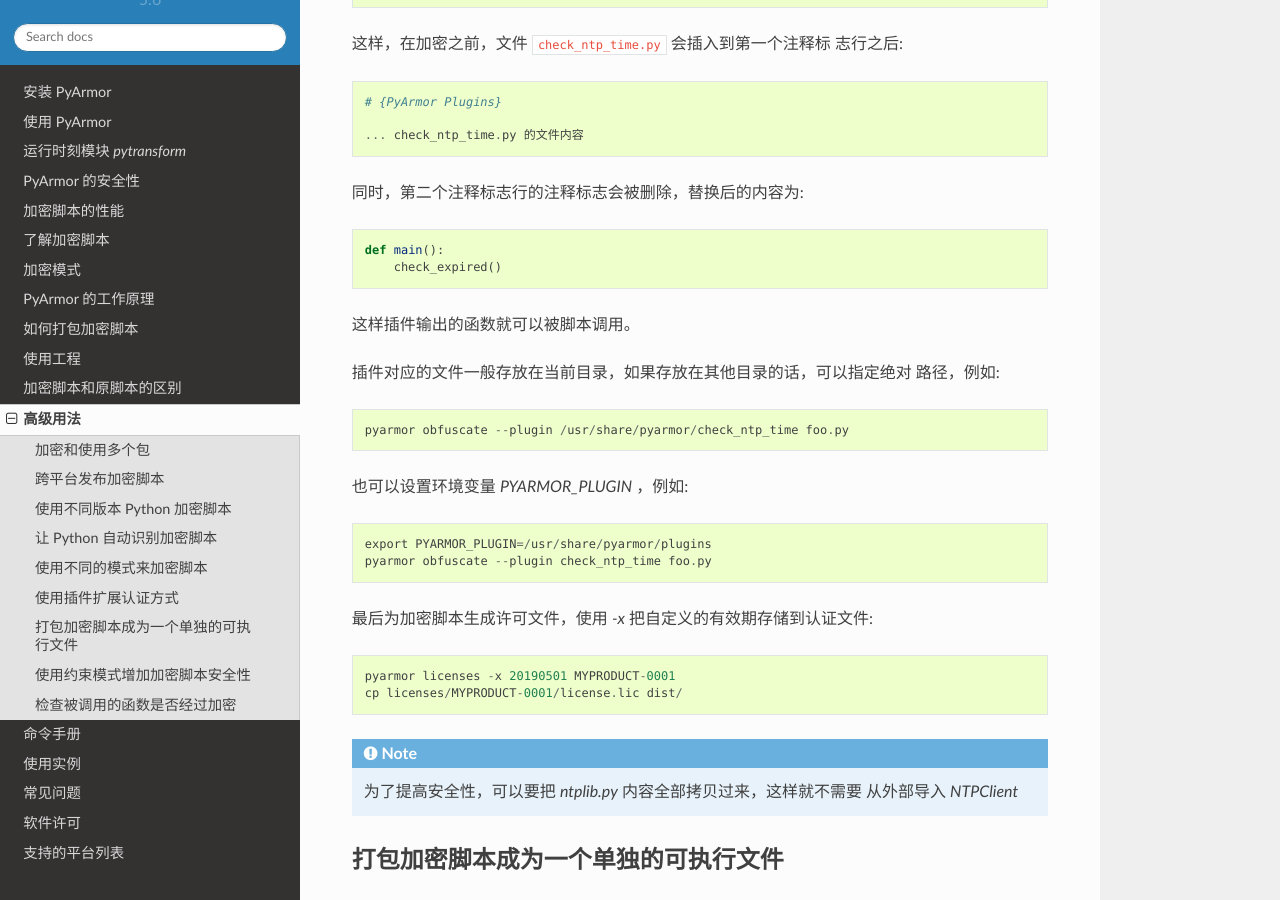
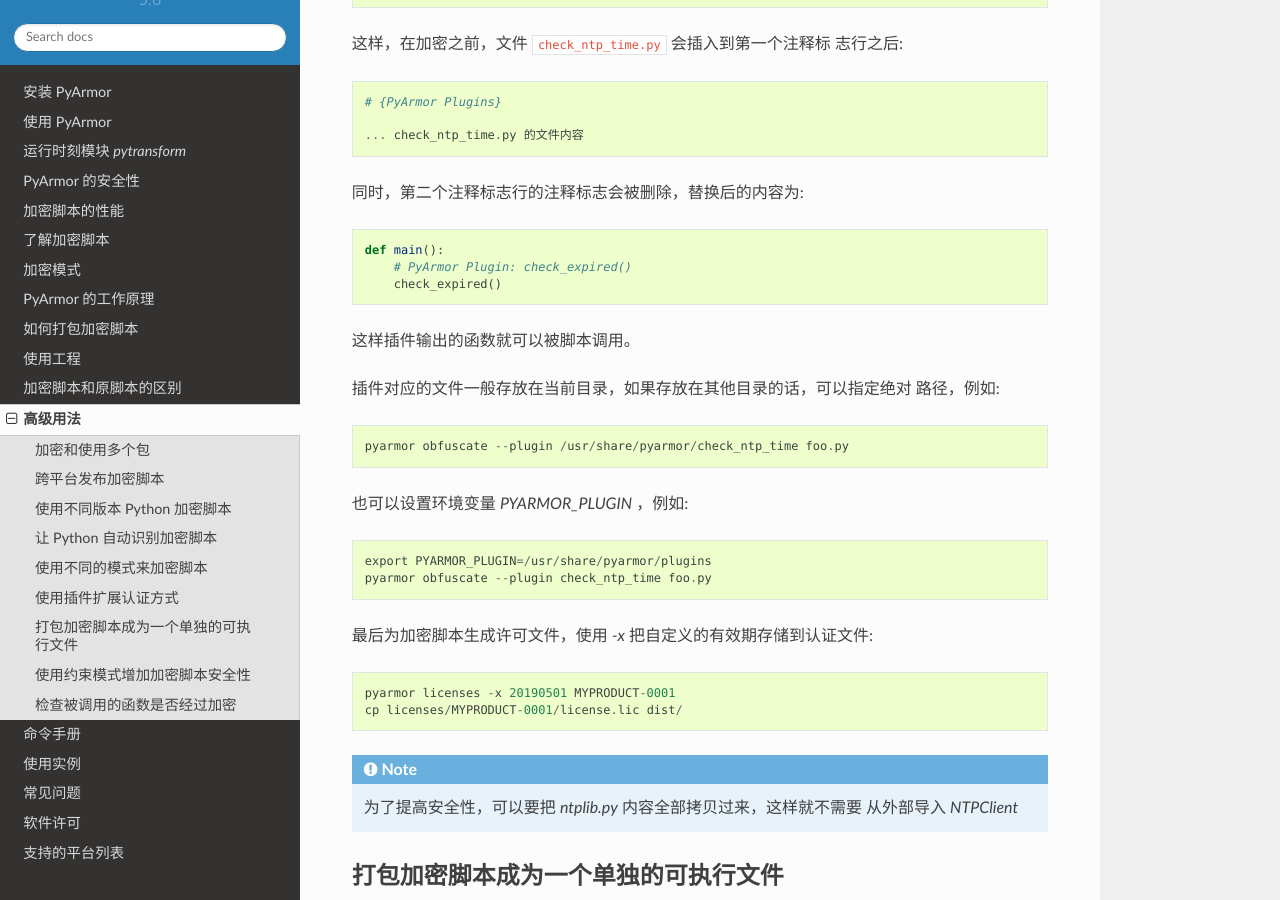
Before and after one commit to dashingsoft/pyarmor-docs-zh, a Sphinx documentation site: the page built from docs/advanced.rst, in a window 1280 px wide and 900 px high, scrolled down 4695 px. Built offline with Sphinx 7.4.7 and the Read the Docs theme 2.0.0, drawn with Linux system fonts in a browser that asks for light colours.

Commit message:
Refine example code

```diff
--- a/docs/advanced.rst
+++ b/docs/advanced.rst
@@ -218,6 +218,7 @@
 同时，第二个注释标志行的注释标志会被删除，替换后的内容为::
 
     def main():
+        # PyArmor Plugin: check_expired()
         check_expired()
 
 这样插件输出的函数就可以被脚本调用。
```
